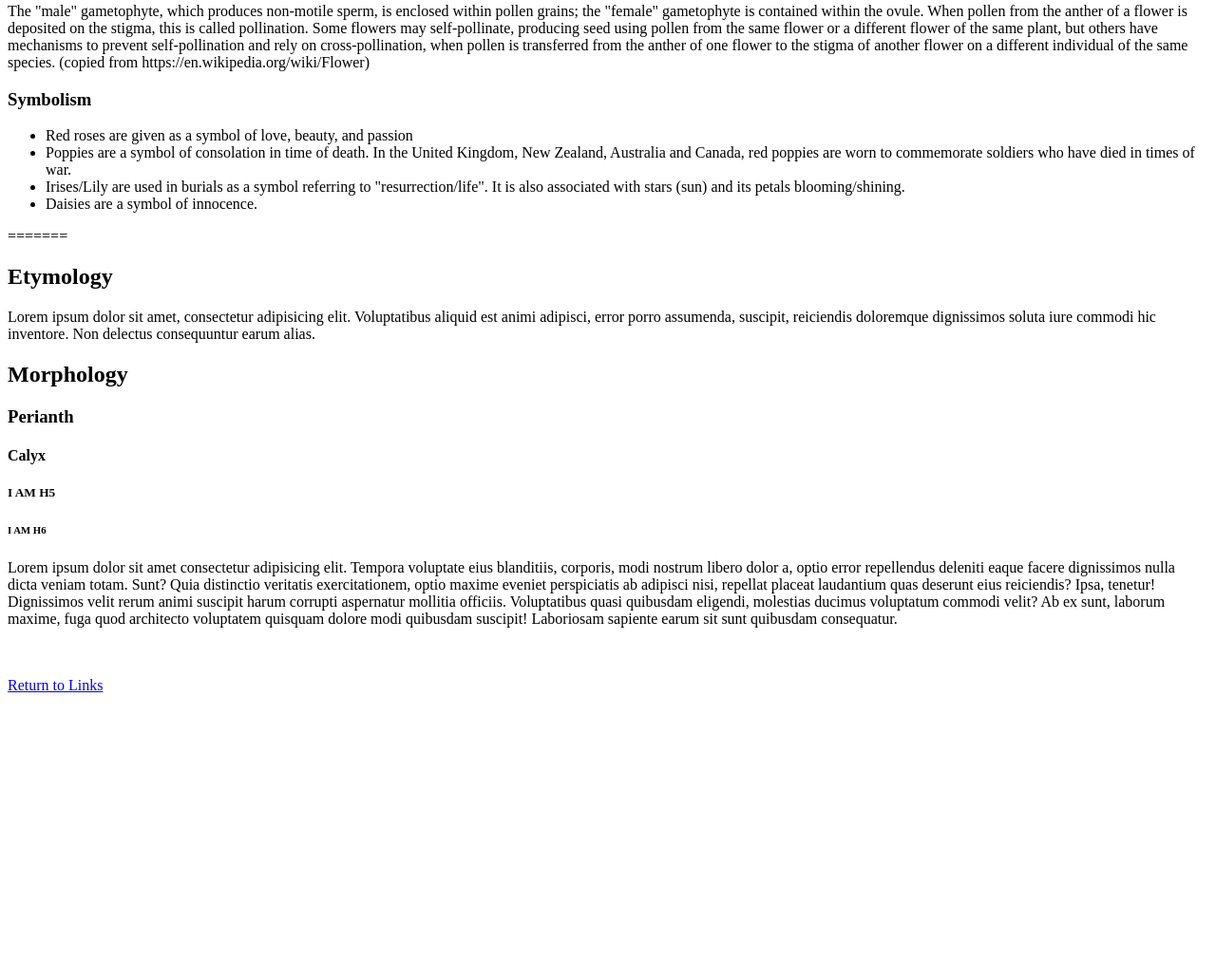
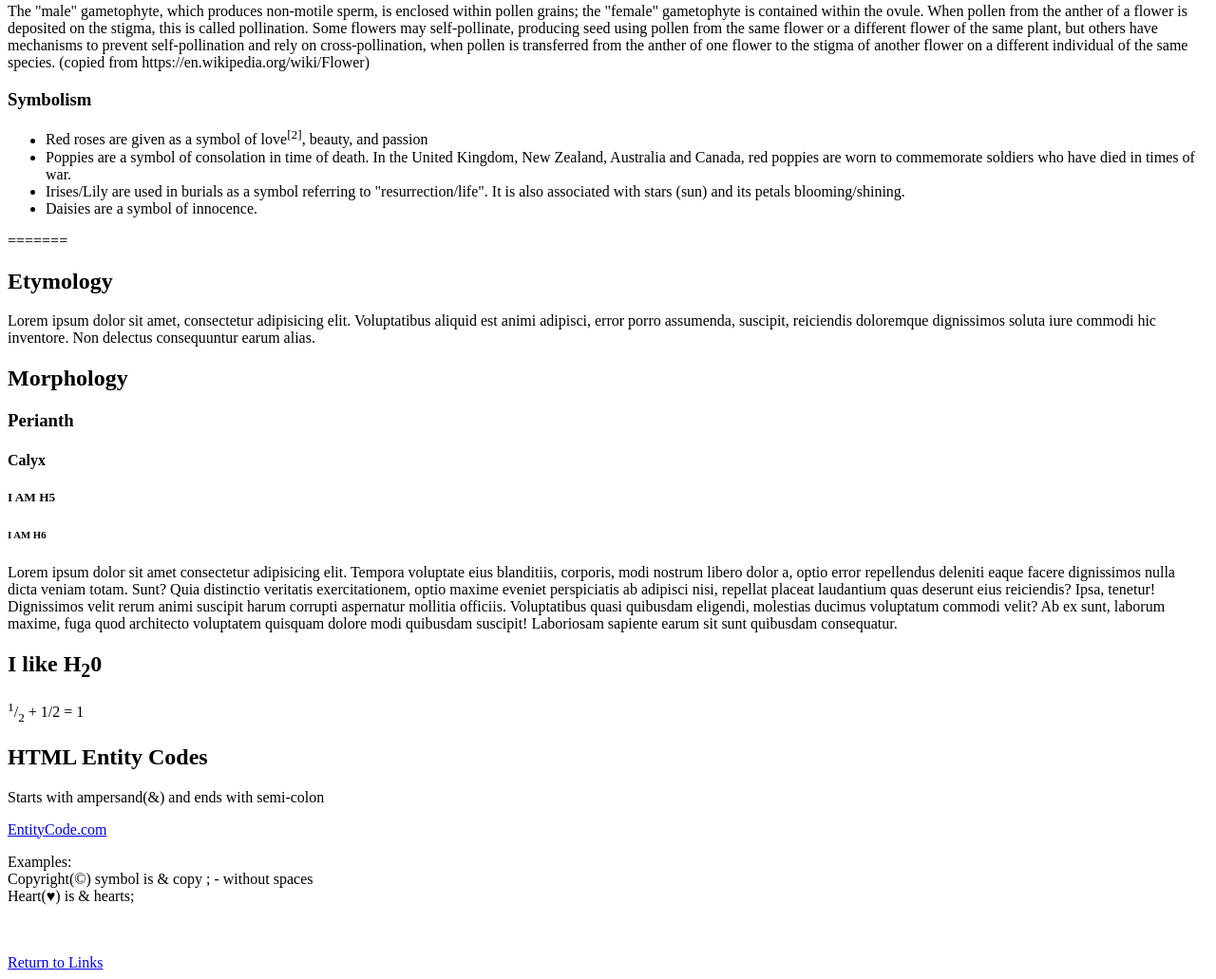
Before and after one commit to KaylaSG/bootcamp, a plain HTML site: page section3/flowers.html in a window 1280 px wide. Shown: the part 449-1480 px from the top of the page at 95% size. Before the commit the page ends 1188 px from the top, so only its background shows below. Drawn offline with Linux system fonts and the light colour scheme.

Commit message:
Update section 3

```diff
--- a/section3/flowers.html
+++ b/section3/flowers.html
@@ -18,7 +18,7 @@
 <h3>Symbolism</h3>
 <ul>
     <!-- shift + alt + down -> copy line down -->
-    <li>Red roses are given as a symbol of love, beauty, and passion</li>
+    <li>Red roses are given as a symbol of love<sup>[2]</sup>, beauty, and passion</li>
     <li>Poppies are a symbol of consolation in time of death. In the United Kingdom, New Zealand, Australia and Canada, red poppies are worn to commemorate soldiers who have died in times of war.</li>
     <li>Irises/Lily are used in burials as a symbol referring to "resurrection/life". It is also associated with stars (sun) and its petals blooming/shining.</li>
     <li>Daisies are a symbol of innocence.</li>
@@ -43,6 +43,13 @@
 Quia distinctio veritatis exercitationem, optio maxime eveniet perspiciatis ab adipisci nisi, repellat placeat laudantium quas deserunt eius reiciendis? Ipsa, tenetur! Dignissimos velit rerum animi suscipit harum corrupti aspernatur mollitia officiis.
 Voluptatibus quasi quibusdam eligendi, molestias ducimus voluptatum commodi velit? Ab ex sunt, laborum maxime, fuga quod architecto voluptatem quisquam dolore modi quibusdam suscipit! Laboriosam sapiente earum sit sunt quibusdam consequatur.</p>
 
+<h2>I like H<sub>2</sub>0</h2>
+<p><sup>1</sup>/<sub>2</sub> + 1/2 = 1</p>
+
+<h2>HTML Entity Codes</h2>
+<p>Starts with ampersand(&amp;) and ends with semi-colon</p>
+<a href="https://entitycode.com/">EntityCode.com</a>
+<p>Examples:<br> Copyright(&copy;) symbol is & copy ; - without spaces <br> Heart(&hearts;) is & hearts;</p>
 
 <br>
 <br>
```
